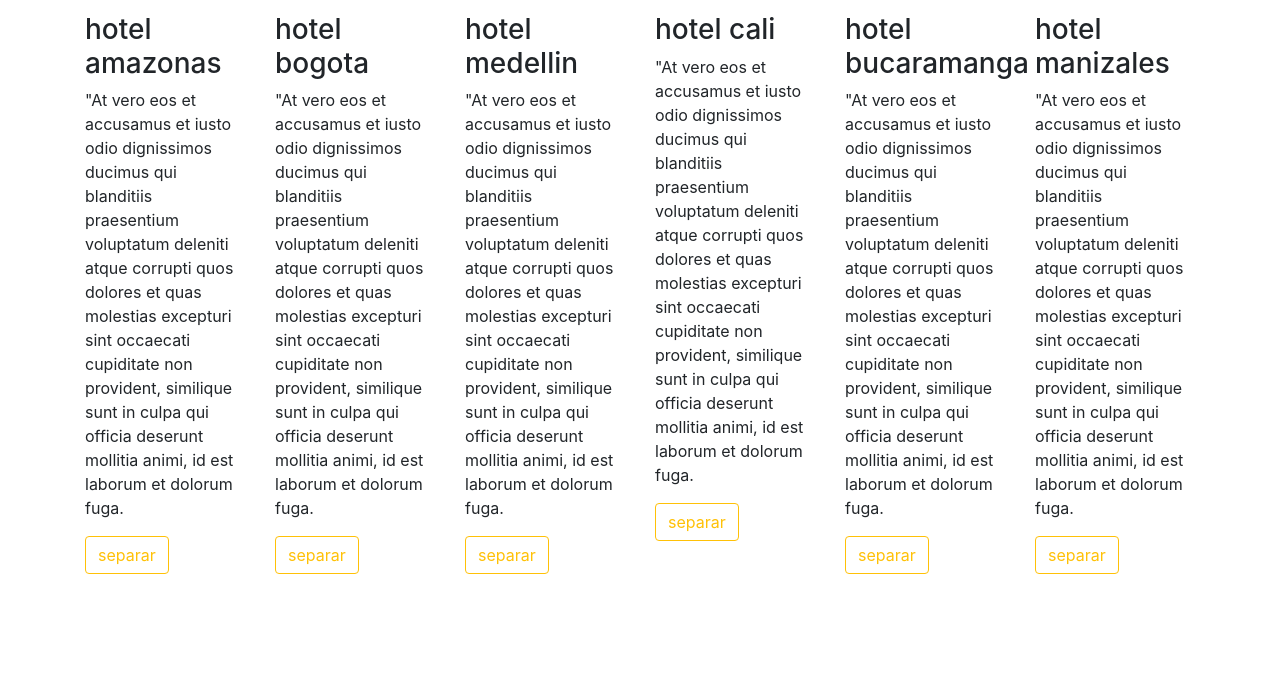
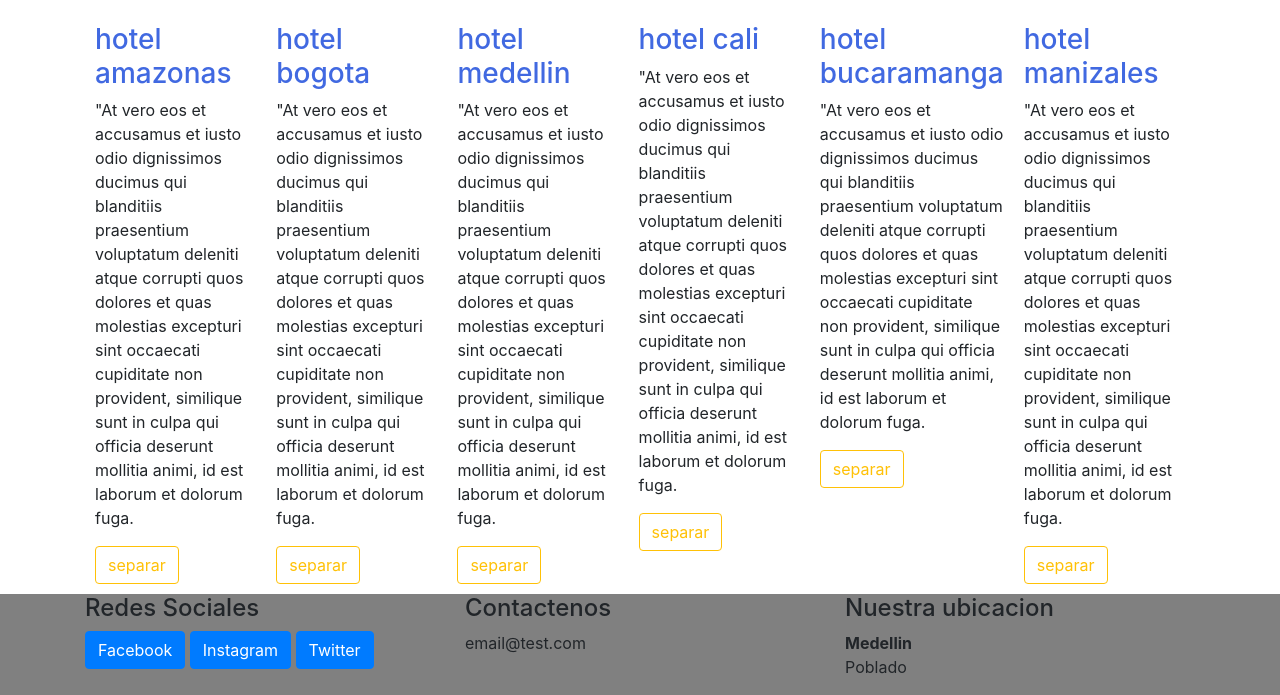
Before and after one commit to juangonzaloserna/Test, a website: page index.html in a window 1280 px wide. Shown: the part 614-1309 px from the top of the page. Before the commit the page ends 1188 px from the top, so only its background shows below. Drawn offline with nearby package versions, Linux system fonts and the light colour scheme.

Commit message:
añadi estilos

```diff
--- /dev/null
+++ b/index.css
@@ -0,0 +1,20 @@
+.productsList {
+    display: flex;
+}
+
+.item {
+    margin: 10px;
+}
+
+.tittle {
+    color: royalblue;
+}
+
+.jumbotron {
+    background-color: grey;
+    color: black;
+}
+
+.footer {
+    background-color:grey;
+}
--- a/index.html
+++ b/index.html
@@ -7,6 +7,7 @@
 
     <!-- Bootstrap CSS -->
     <link rel="stylesheet" href="node_modules/bootstrap/dist/css/bootstrap.min.css">
+    <link rel="stylesheet" href="./index.css">
 
     <title>Hello, world!</title>
   </head>
@@ -35,40 +36,66 @@
             </div>
         </div>
 
-        <div class="row">
-            <div class="col-sm-2">
-                <h3>hotel amazonas</h3>
+        <div class="productsList">
+            <div class="item">
+                <h3 class="tittle">hotel amazonas</h3>
                 <p>"At vero eos et accusamus et iusto odio dignissimos ducimus qui blanditiis praesentium voluptatum deleniti atque corrupti quos dolores et quas molestias excepturi sint occaecati cupiditate non provident, similique sunt in culpa qui officia deserunt mollitia animi, id est laborum et dolorum fuga.</p>
                 <button type="button" class="btn btn-outline-warning">separar</button>
             </div>
-            <div class="col-sm-2">
-                <h3>hotel bogota</h3>
+            <div class="item">
+                <h3 class="tittle">hotel bogota</h3>
                 <p>"At vero eos et accusamus et iusto odio dignissimos ducimus qui blanditiis praesentium voluptatum deleniti atque corrupti quos dolores et quas molestias excepturi sint occaecati cupiditate non provident, similique sunt in culpa qui officia deserunt mollitia animi, id est laborum et dolorum fuga.</p>
                 <button type="button" class="btn btn-outline-warning">separar</button>
             </div>
-            <div class="col-sm-2">
-                <h3>hotel medellin</h3>
+            <div class="item">
+                <h3 class="tittle">hotel medellin</h3>
                 <p>"At vero eos et accusamus et iusto odio dignissimos ducimus qui blanditiis praesentium voluptatum deleniti atque corrupti quos dolores et quas molestias excepturi sint occaecati cupiditate non provident, similique sunt in culpa qui officia deserunt mollitia animi, id est laborum et dolorum fuga.</p>
                 <button type="button" class="btn btn-outline-warning">separar</button>
             </div>
-            <div class="col-sm-2">
-                <h3>hotel cali</h3>
+            <div class="item">
+                <h3 class="tittle">hotel cali</h3>
                 <p>"At vero eos et accusamus et iusto odio dignissimos ducimus qui blanditiis praesentium voluptatum deleniti atque corrupti quos dolores et quas molestias excepturi sint occaecati cupiditate non provident, similique sunt in culpa qui officia deserunt mollitia animi, id est laborum et dolorum fuga.</p>
                 <button type="button" class="btn btn-outline-warning">separar</button>
             </div>
-            <div class="col-sm-2">
-                <h3>hotel bucaramanga</h3>
+            <div class="item">
+                <h3 class="tittle">hotel bucaramanga</h3>
                 <p>"At vero eos et accusamus et iusto odio dignissimos ducimus qui blanditiis praesentium voluptatum deleniti atque corrupti quos dolores et quas molestias excepturi sint occaecati cupiditate non provident, similique sunt in culpa qui officia deserunt mollitia animi, id est laborum et dolorum fuga.</p>
                 <button type="button" class="btn btn-outline-warning">separar</button>
             </div>
-            <div class="col-sm-2">
-                <h3>hotel manizales</h3>
+            <div class="item">
+                <h3 class="tittle">hotel manizales</h3>
                 <p>"At vero eos et accusamus et iusto odio dignissimos ducimus qui blanditiis praesentium voluptatum deleniti atque corrupti quos dolores et quas molestias excepturi sint occaecati cupiditate non provident, similique sunt in culpa qui officia deserunt mollitia animi, id est laborum et dolorum fuga.</p>
                 <button type="button" class="btn btn-outline-warning">separar</button>
             </div>
 
         </div>
     </div>
+    <footer class="footer">
+        <div class="container">
+            <div class="row">
+                <div class="col">
+                    <h4>Redes Sociales</h4>
+                    <a class="btn btn-primary" href="www.facebook.com">Facebook</a>
+                    <a class="btn btn-primary" href="www.instagram.com">Instagram</a>
+                    <a class="btn btn-primary" href="www.twitter.com">Twitter</a>
+                </div>
+                <div class="col">
+                    <h4>Contactenos</h4>
+                    <p>email@test.com</p>
+                </div>
+                <div class="col">
+                    <h4>Nuestra ubicacion</h4>
+                    <address>
+                        <strong>Medellin</strong>
+                        <p>Poblado</p>
+                    </address>
+
+                </div>
+            </div>
+
+        </div>
+
+    </footer>
 
 
     <!-- Optional JavaScript -->
```
